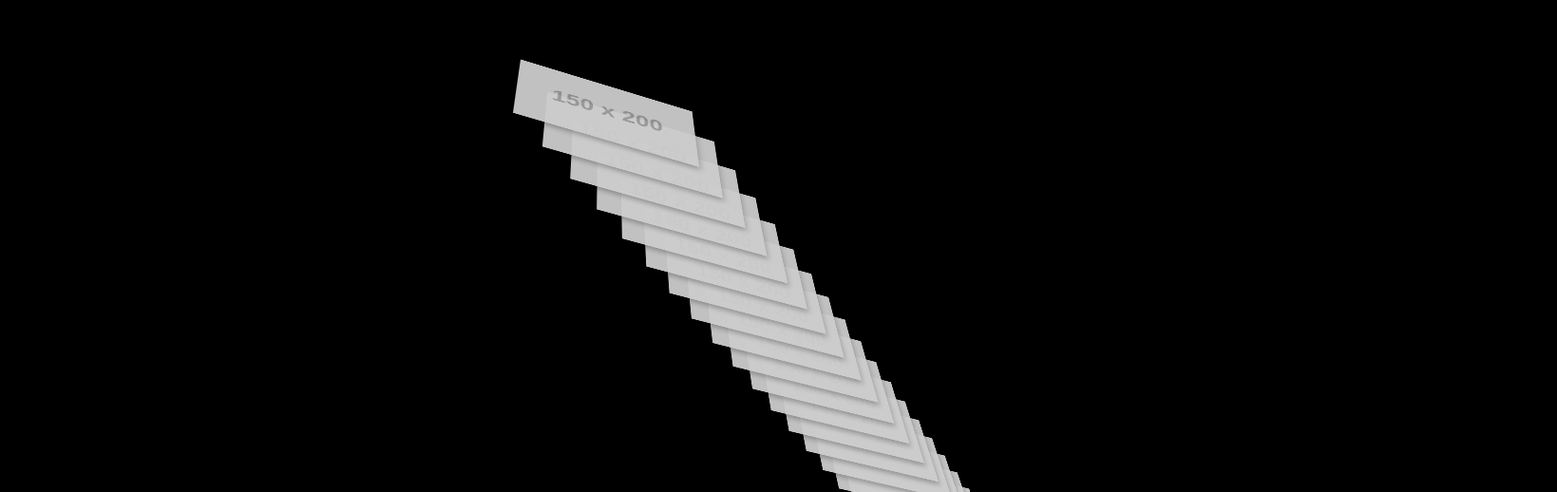
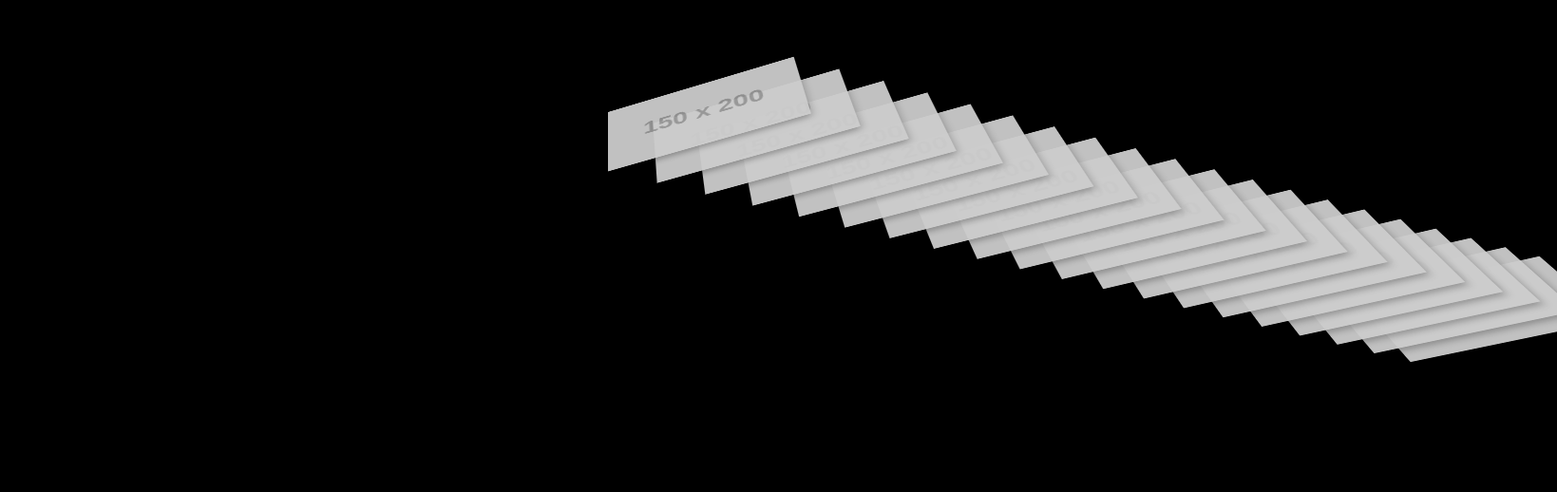
Before and after one commit to jeehubb/remembrance, a plain HTML site: page index.html in a window 1280 px wide. Shown: the part 282-800 px from the top of the page at 95% size, 1639 px wide, since content can reach past the window. Drawn offline with Linux system fonts and the light colour scheme; placeholder pictures from the web are drawn by us.

Commit message:
add scroll

```diff
--- a/style.css
+++ b/style.css
@@ -1,5 +1,11 @@
 
 body {
+  margin: 0;
+  padding: 0;
+  height: auto;
+  background: #000;
+  overflow-x: auto; /* 가로 스크롤 허용 (필요 시) */
+  overflow-y: auto; /* 세로 스크롤 허용 */
   background: #000;
   display: flex;
   align-items: center;
@@ -11,10 +17,10 @@ body {
 
 .stack {
   position: relative;
-  width: 200px;
-  height: 100px;
+  width: max-content;
+  height: auto;
   transform-style: preserve-3d;
-  transform: rotateX(55deg) rotateY(20deg);
+  transform: rotateX(55deg) rotateY(-20deg);
 }
 
 
```
